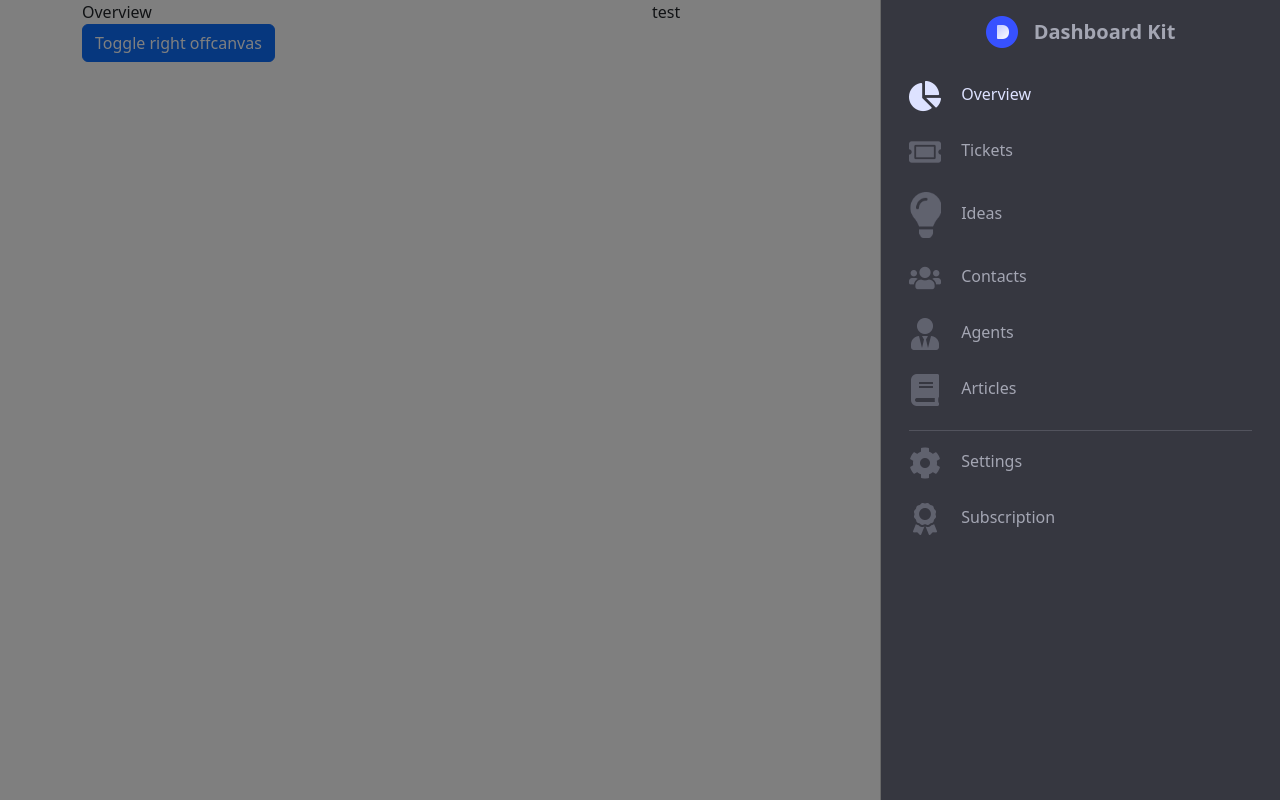
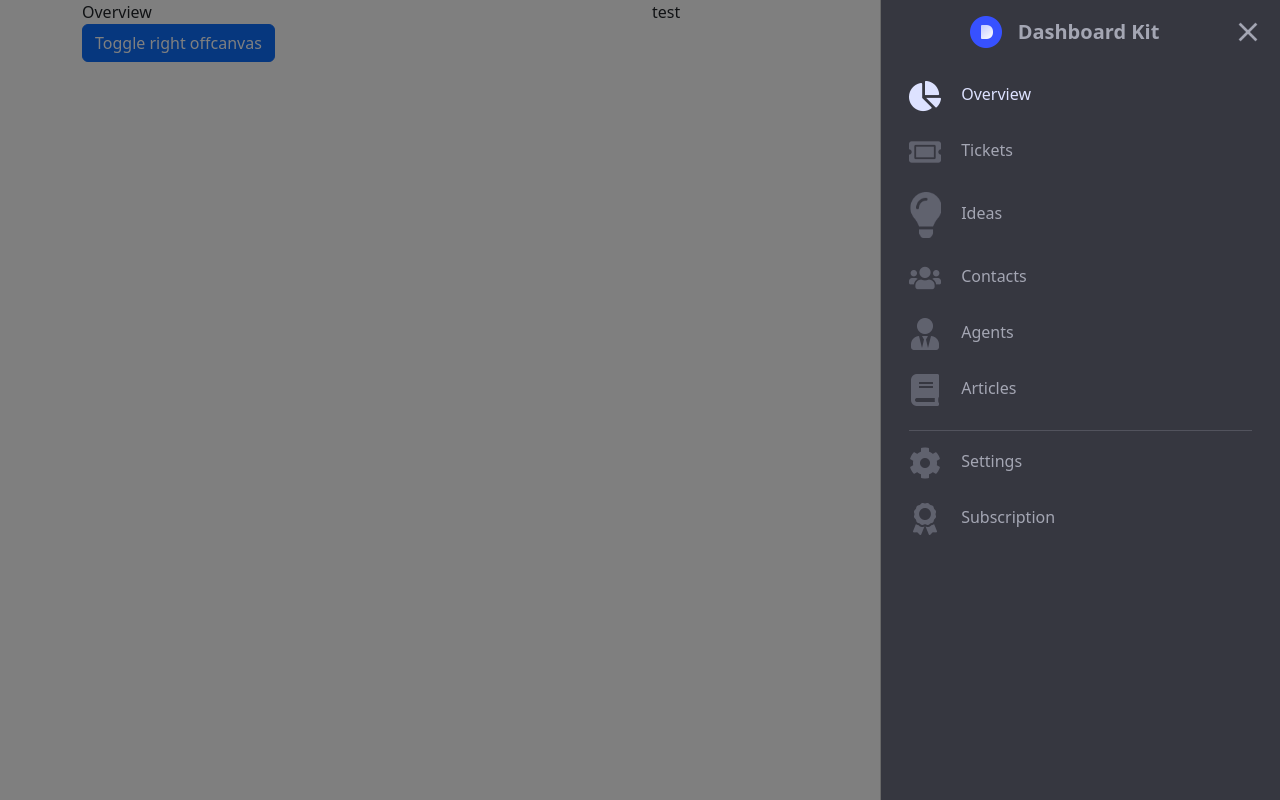
Before and after one commit to Florence-Yu/INM320SBB_Bootstrap, a website: page public/index.html in a window 1280 px wide. Both pictures are taken after a click on the button "Toggle right offcanvas". Drawn offline with nearby package versions, Linux system fonts and the light colour scheme.

Commit message:
updated sidebar to have close btn

```diff
--- a/public/index.html
+++ b/public/index.html
@@ -47,7 +47,11 @@
                     </div>
                 </div>
 
-                <!-- <button type="button" class="btn-close" data-bs-dismiss="offcanvas" aria-label="Close"></button> -->
+
+
+                    <img data-bs-dismiss="offcanvas" aria-label="Close" class="" src="assets/images/close_24dp_A4A6B3_FILL0_wght400_GRAD0_opsz24.png" alt="closebtn" width="32px">
+
+
             </div>
             <div class="offcanvas-body">
                 <div class="container-fluid">
```
Also changed, not shown: public/assets/css/style.css (line endings or trailing spaces), public/assets/images/close_24dp_A4A6B3_FILL0_wght400_GRAD0_opsz24.png (added).
